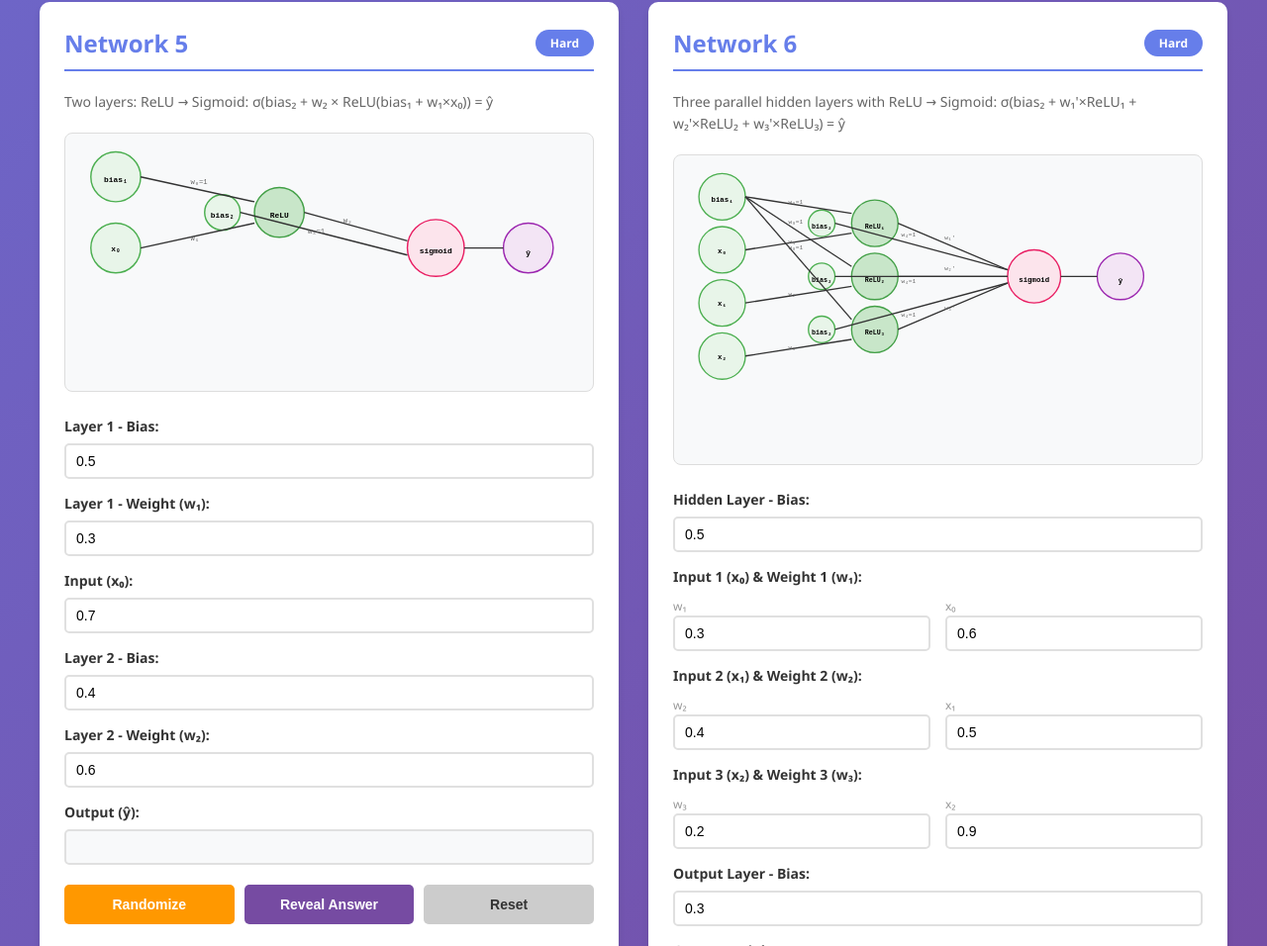
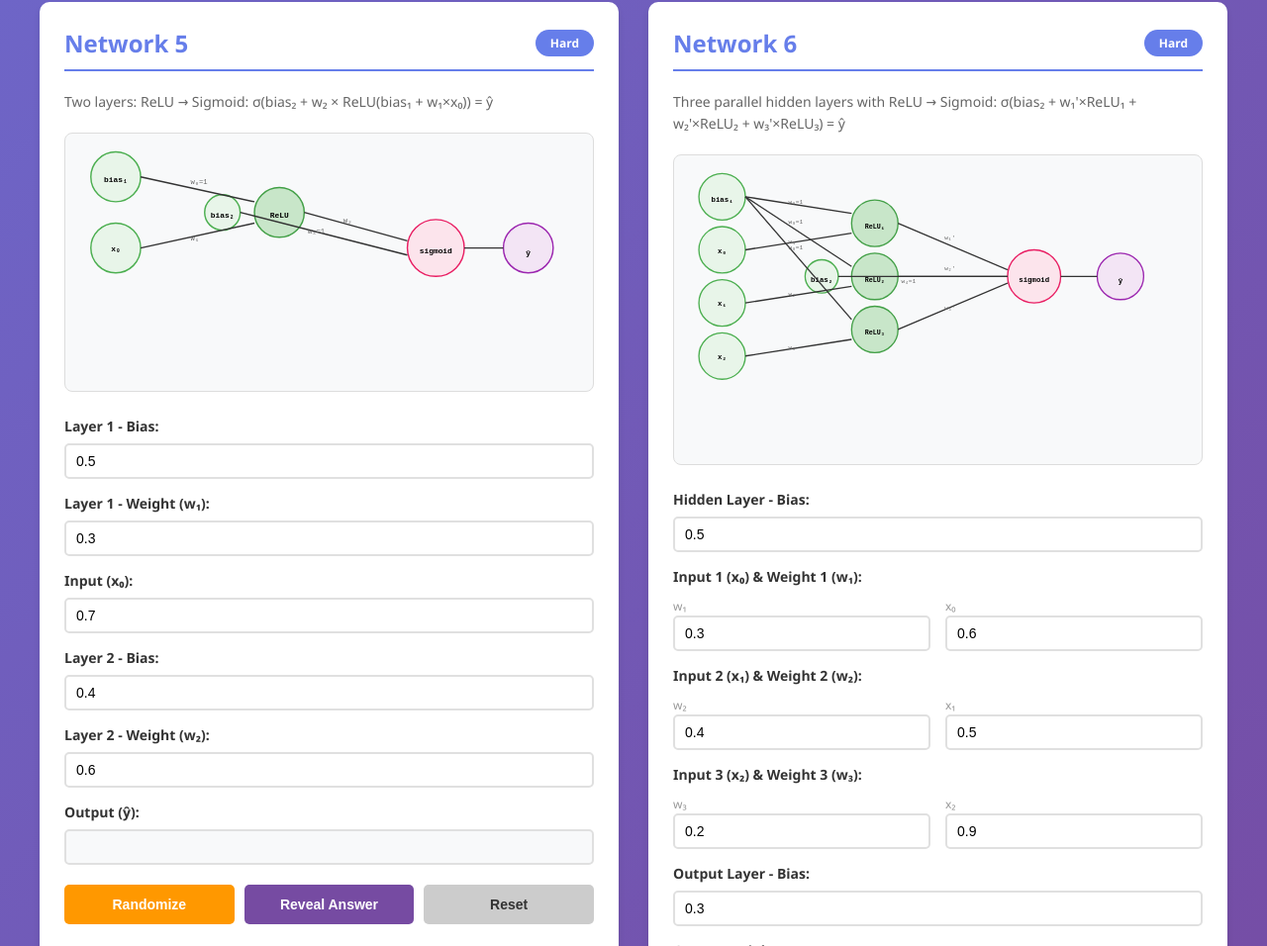
Before and after one commit to Gznii/final_forward_pass_thru_NN, a plain HTML site: page index.html in a window 1280 px wide. Shown: the part 2379-3335 px from the top of the page at 99% size. Drawn offline with Linux system fonts and the light colour scheme.

Commit message:
bias 2 fix again

```diff
--- a/index.html
+++ b/index.html
@@ -760,12 +760,8 @@
                   <text x="280" y="248" text-anchor="middle" font-size="10" font-weight="bold">ReLU₃</text>
 
                   <!-- bias2 circles aligned with hidden layers -->
-                  <circle cx="200" cy="80" r="20" fill="#e8f5e9" stroke="#4caf50" stroke-width="2"/>
-                  <text x="200" y="88" text-anchor="middle" font-size="10" font-weight="bold">bias₂</text>
-                  <circle cx="200" cy="160" r="20" fill="#e8f5e9" stroke="#4caf50" stroke-width="2"/>
-                  <text x="200" y="168" text-anchor="middle" font-size="10" font-weight="bold">bias₂</text>
-                  <circle cx="200" cy="240" r="20" fill="#e8f5e9" stroke="#4caf50" stroke-width="2"/>
-                  <text x="200" y="248" text-anchor="middle" font-size="10" font-weight="bold">bias₂</text>
+                  <circle cx="200" cy="160" r="25" fill="#e8f5e9" stroke="#4caf50" stroke-width="2"/>
+                  <text x="200" y="168" text-anchor="middle" font-size="11" font-weight="bold">bias₂</text>
 
                   <!-- sigmoid circle -->
                   <circle cx="520" cy="160" r="40" fill="#fce4ec" stroke="#e91e63" stroke-width="2"/>
@@ -803,12 +799,8 @@
 
                   <!-- line from bias2 to sigmoid -->
                   <!-- lines from bias2 to sigmoid -->
-                  <line x1="220" y1="80" x2="480" y2="150" stroke="#333" stroke-width="2"/>
-                  <text x="320" y="100" font-size="9" fill="#666">w₄=1</text>
-                  <line x1="220" y1="160" x2="480" y2="160" stroke="#333" stroke-width="2"/>
+                  <line x1="225" y1="160" x2="480" y2="160" stroke="#333" stroke-width="2"/>
                   <text x="320" y="170" font-size="9" fill="#666">w₄=1</text>
-                  <line x1="220" y1="240" x2="480" y2="170" stroke="#333" stroke-width="2"/>
-                  <text x="320" y="220" font-size="9" fill="#666">w₄=1</text>
 
                   <!-- line from sigmoid to output -->
                   <line x1="560" y1="160" x2="615" y2="160" stroke="#333" stroke-width="2"/>
```
